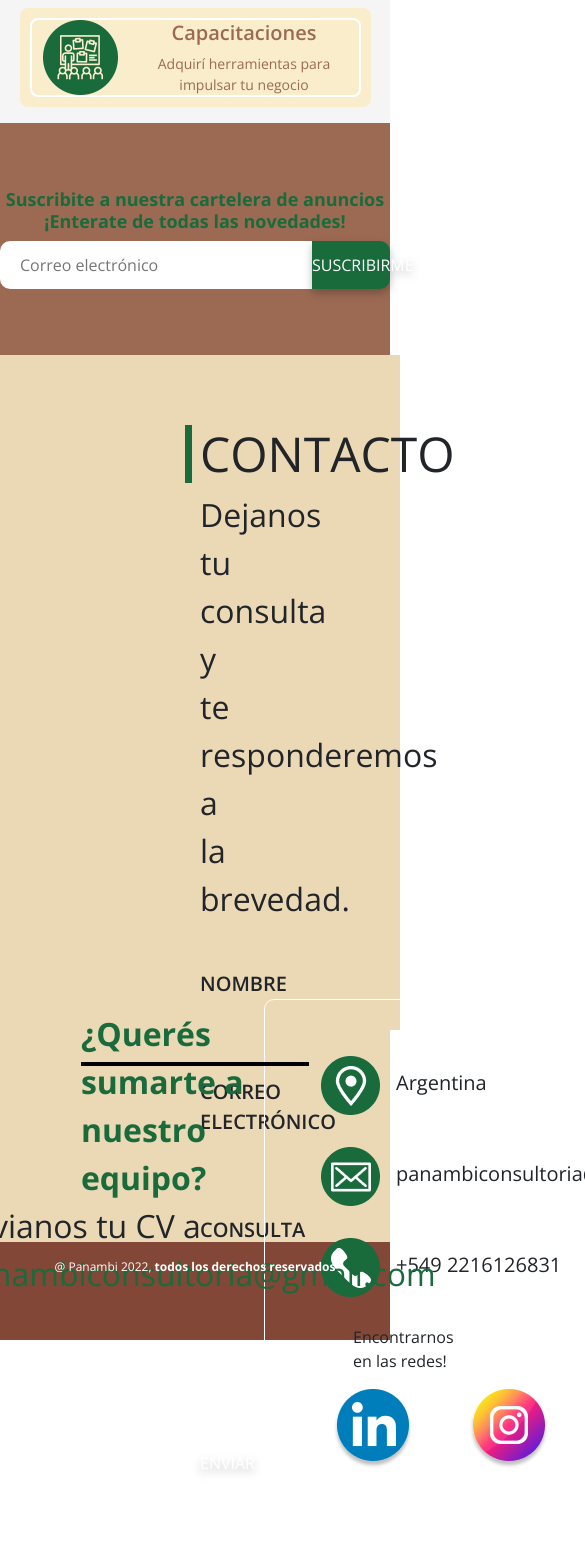
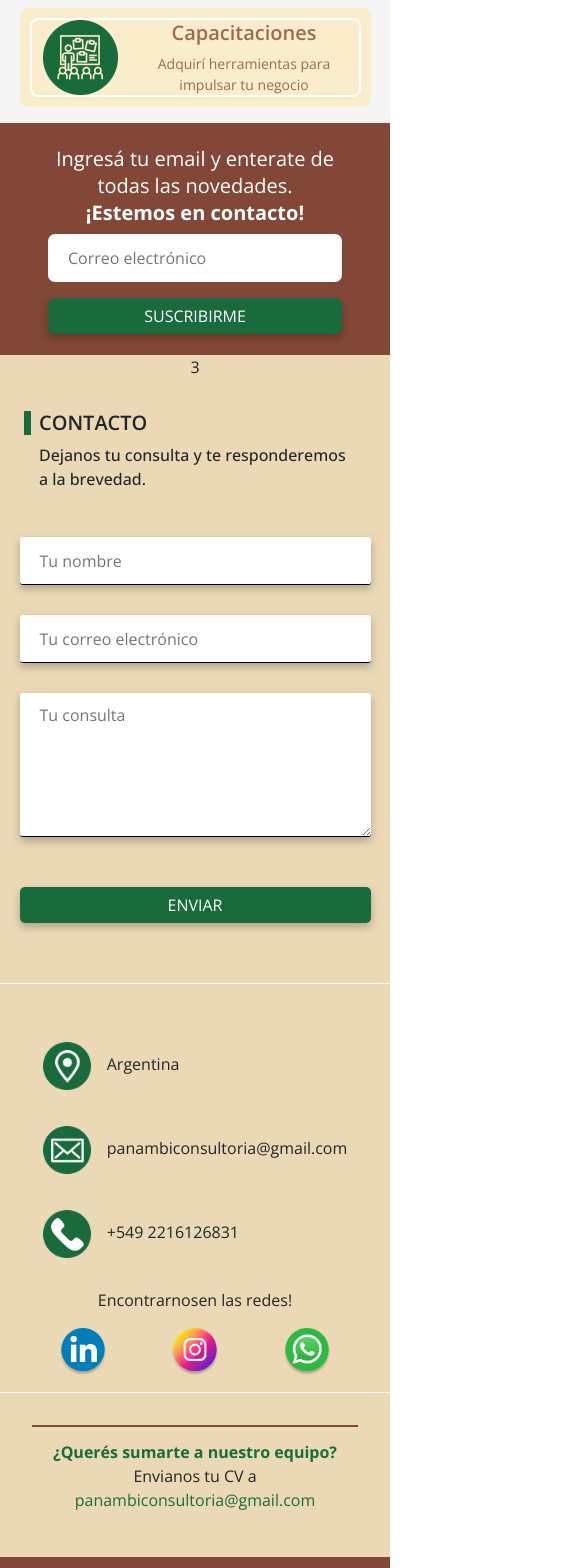
Before and after one commit to Matias-Benitez/Panambi, a React (Vite) app: page / in a window 390 px wide. Shown: the part 820-2388 px from the top of the page, 585 px wide, since content can reach past the window. Before the commit the page ends 2307 px from the top, so only its background shows below. Built offline with nearby package versions, Linux system fonts and the light colour scheme.

Commit message:
media query forms

```diff
--- a/src/components/forms/FormContainer.jsx
+++ b/src/components/forms/FormContainer.jsx
@@ -1,8 +1,7 @@
 import {FormSuscripcion} from "./suscripcionForm/FormSuscripcion.jsx";
 import {useState} from "react";
+import './form-container.css'
 import {FormContactoContainer} from "./contactoForm/FormContactoContainer.jsx";
-import {UneteAlEquipo} from "./unete-al-equipo/UneteAlEquipo";
-import './form-container.css'
 
 export const FormContainer = () => {
     const [suscrito, setSuscrito] = useState(false)
@@ -14,7 +13,6 @@ export const FormContainer = () => {
         <div className="all-form-container">
             <FormSuscripcion suscrito={suscrito} suscribirse={suscribirse}/>
             <FormContactoContainer/>
-            <UneteAlEquipo/>
         </div>
 
     )
--- a/src/components/forms/contactoForm/FormContactoContainer.jsx
+++ b/src/components/forms/contactoForm/FormContactoContainer.jsx
@@ -2,19 +2,21 @@ import {FormContacto} from "./FormContacto";
 import {FormTitle} from "./FormTitle.jsx";
 import {useForm} from "../../../hooks/useForm.js";
 import {RedesContacto} from "../redes-contacto/RedesContacto.jsx";
+import {UneteAlEquipo} from "../unete-al-equipo/UneteAlEquipo";
 
 export const FormContactoContainer = () => {
     const {onInputChange, formState} = useForm();
-    const {nombre, email, descripcion} = formState;
+    const { nombre, email, descripcion } = formState;
 
     return (
         <>
-            <section className="container-forms">
+            <section className="container-forms">3
                 <FormTitle/>
-                <div className="d-flex">
+                <div className="form-contacto">
                     <FormContacto onInputChange={onInputChange}/>
                     <RedesContacto/>
                 </div>
+                <UneteAlEquipo/>
             </section>
         </>
     )
--- a/src/components/forms/contactoForm/FormTitle.jsx
+++ b/src/components/forms/contactoForm/FormTitle.jsx
@@ -2,9 +2,11 @@ import './form-title.css'
 
 export const FormTitle = () => {
     return (
-        <div className="form-title">
-            <h2>CONTACTO</h2>
-            <p>Dejanos tu consulta y te responderemos a la brevedad.</p>
+        <div className="container-form-title">
+            <div className="form-title">
+                <h2>CONTACTO</h2>
+                <p>Dejanos tu consulta y te responderemos a la brevedad.</p>
+            </div>
         </div>
 
     )
--- a/src/components/forms/contactoForm/form-contacto.css
+++ b/src/components/forms/contactoForm/form-contacto.css
@@ -1,11 +1,21 @@
 .container-forms {
-    height: 80vh;
-    padding: 70px 200px 0 200px;
     background-color: #EBD9B6;
+    width: 100%;
+    display: flex;
+    flex-direction: column;
+    align-items: center;
+}
+
+.form-contacto {
+    display: flex;
+    justify-content: space-between;
+    width: 70%;
 }
 
 .form-contacto-container {
+    margin: 0 1rem 0 0;
     width: 60%;
+    min-width: fit-content;
 }
 
 .inputs-form {
@@ -39,7 +49,7 @@
 }
 
 .contacto-redes {
-    width: 50%;
+    width: 40%;
 }
 
 .form-contacto-container button {
@@ -57,3 +67,49 @@
     display: flex;
     width: 100%;
 }
+
+@media screen and (max-width: 1400px) {
+    .form-contacto {
+        width: 80%;
+    }
+}
+
+@media screen and (max-width: 992px) {
+    .form-contacto {
+        flex-direction: column;
+        align-items: center;
+    }
+
+    .form-contacto-container {
+        width: 90%;
+    }
+}
+
+@media screen and (max-width: 576px) {
+    .form-contacto {
+        width: 100%;
+    }
+
+    .inputs-form input {
+        border-bottom: 1px solid black;
+        border-radius: 3px;
+    }
+
+    .inputs-form textarea {
+        border-bottom: 1px solid black;
+        border-radius: 3px;
+    }
+
+    .inputs-form label {
+        display: none;
+    }
+
+    .form-contacto-container button {
+        height: 36px;
+        border-radius: 5px;
+    }
+
+    .form-contacto-container {
+        margin: 0;
+    }
+}
--- a/src/components/forms/contactoForm/form-title.css
+++ b/src/components/forms/contactoForm/form-title.css
@@ -1,3 +1,9 @@
+.container-form-title {
+    width: 70%;
+    margin-top: 4rem;
+    justify-content: flex-start;
+}
+
 .form-title h2 {
     position: relative;
     font-size: 48px;
@@ -18,3 +24,26 @@
     font-size: 32px;
     font-weight: 400;
 }
+
+@media screen and (max-width: 1400px) {
+    .container-form-title {
+        width: 80%;
+    }
+}
+
+@media screen and (max-width: 576px) {
+    .container-form-title {
+        margin-top: 2rem;
+    }
+
+    .form-title h2 {
+        font-size: 20px;
+        font-weight: 600;
+    }
+
+
+    .form-title p {
+        font-size: 16px;
+        font-weight: 500;
+    }
+}
--- a/src/components/forms/redes-contacto/redes-contacto.css
+++ b/src/components/forms/redes-contacto/redes-contacto.css
@@ -1,9 +1,10 @@
 .redes-contacto-container {
     border: 1px solid white;
-    margin: 60px 0 0 64px;
+    margin: 60px 0 0 0;
     padding: 40px 40px 0 40px;
-    width: fit-content;
     border-radius: 10px;
+    width: 40%;
+    min-width: fit-content;
 }
 
 .redes-contacto-container .logos {
@@ -27,3 +28,42 @@
     display: flex;
     justify-content: space-around;
 }
+
+@media screen and (max-width: 992px) {
+    .redes-contacto-container {
+        width: 90%;
+    }
+
+    .redes-contacto-container div p {
+        text-align: center;
+        padding-left: inherit;
+        font-size: 20px;
+        font-weight: 600;
+    }
+
+    .redes-contacto-container div p span {
+        padding-left: inherit;
+        display: inline-block;
+    }
+
+    .redes-sociales {
+        display: flex;
+        justify-content: space-around;
+    }
+}
+
+@media screen and (max-width: 576px) {
+    .redes-contacto-container img {
+        width: 48px;
+        height: 48px;
+    }
+
+    .redes-contacto-container div p {
+        font-weight: 400;
+        font-size: 16px;
+    }
+
+    .redes-sociales {
+        margin-bottom: 1rem;
+    }
+}
--- a/src/components/forms/suscripcionForm/FormSuscripcion.jsx
+++ b/src/components/forms/suscripcionForm/FormSuscripcion.jsx
@@ -8,7 +8,7 @@ export const FormSuscripcion = ({suscrito, suscribirse}) => {
     return (
         <section className="suscripcion-container">
             <div className="suscripcion-subcontainer">
-                <h3>Suscribite a nuestra cartelera de anuncios ¡Enterate de todas las novedades!</h3>
+                <h3>Ingresá tu email y enterate de todas las novedades. <span>¡Estemos en contacto!</span></h3>
                 <form className="form-suscripcion" onSubmit={(e) => suscribirse(e, suscripcion)}>
                     <label htmlFor="suscripcion"></label>
                     <input onChange={onInputChange} name="suscripcion" type="email" id="suscripcion"
--- a/src/components/forms/suscripcionForm/form-suscripcion.css
+++ b/src/components/forms/suscripcionForm/form-suscripcion.css
@@ -9,13 +9,8 @@
     color: #FFFFFF;
 }
 
-.suscripcion-container h2 {
-    font-size: 32px;
-    font-weight: 400;
-}
-
-.suscripcion-subcontainer {
-    width: fit-content;
+.suscripcion-subcontainer h3 {
+    font-size: 20px;
 }
 
 .form-suscripcion input {
@@ -46,3 +41,49 @@
     font-size: 20px;
     font-weight: 600;
 }
+
+@media screen and (max-width: 992px) {
+    .suscripcion-container {
+        padding: 0 3rem 0 3rem;
+    }
+}
+
+@media screen and (max-width: 576px) {
+    .suscripcion-container {
+        background-color: #824737;
+    }
+    .form-suscripcion {
+        display: flex;
+        flex-direction: column;
+    }
+
+    .form-suscripcion input {
+        border-radius: 7px;
+        width: 100%;
+    }
+
+    .suscripcion-subcontainer h3 {
+        font-size: 20px;
+        color: #FFFFFF;
+        font-weight: 400;
+        line-height: 27px;
+    }
+
+    .suscripcion-subcontainer span {
+        display: block;
+        font-weight: 700;
+    }
+
+    .form-suscripcion button {
+        margin-top: 1rem;
+        color: #FFFFFF;
+        border-radius: 7px;
+        height: 36px;
+        width: 100%;
+    }
+
+    .suscripcion-container p {
+        font-size: 20px;
+        font-weight: 600;
+    }
+}
--- a/src/components/forms/unete-al-equipo/unete.css
+++ b/src/components/forms/unete-al-equipo/unete.css
@@ -4,17 +4,17 @@
     justify-content: center;
     background-color: #EBD9B6;
     margin: 2rem 2rem 0 2rem;
-    padding: 0 0 2rem;
 }
 
 .container-unete div {
+    text-align: center;
     padding-top: 2rem;
     border-top: 4px solid black;
     display: flex;
     flex-direction: column;
     align-items: center;
     justify-content: center;
-    width: 70%;
+    width: 100%;
 }
 
 .unete-primero {
@@ -31,3 +31,25 @@
 .unete-segundo span {
     color: #196B3C;
 }
+
+@media screen and (max-width: 992px){
+    .container-unete {
+       margin-bottom: 2rem;
+    }
+}
+
+@media screen and (max-width: 576px) {
+    .container-unete p {
+        font-size: 16px;
+    }
+
+    .container-unete div {
+        text-align: center;
+        padding-top: 0;
+        border-top: 2px solid #824737;
+    }
+
+    .container-unete {
+        height: 100px;
+    }
+}
--- a/src/pages/inicio/layout-1/layout_1.css
+++ b/src/pages/inicio/layout-1/layout_1.css
@@ -77,7 +77,7 @@
 @media screen and (max-width: 992px) {
     .container-inicio-layout-1 {
         padding-top: 4rem;
-        height: 45vh;
+        height: 65vh;
         justify-content: center;
     }
 
```
